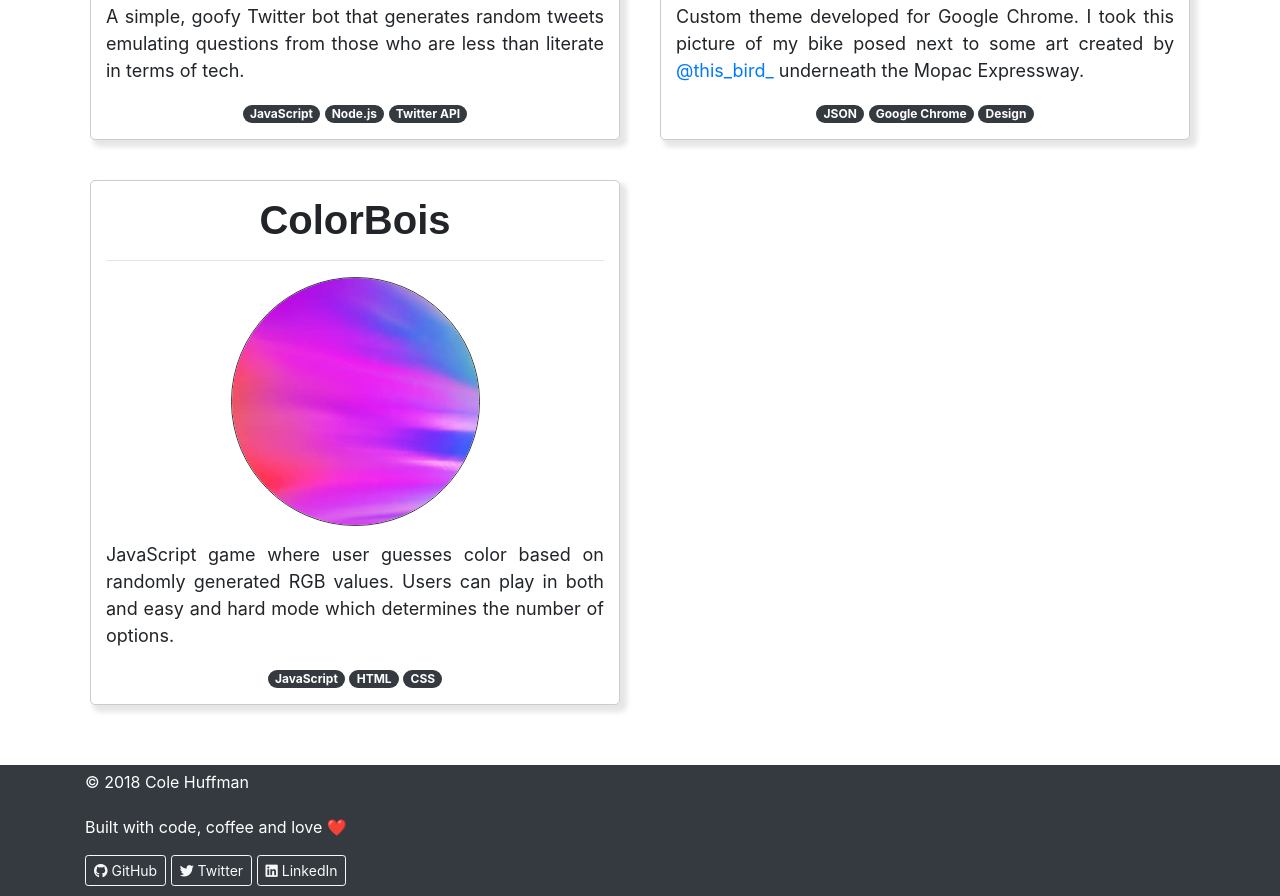
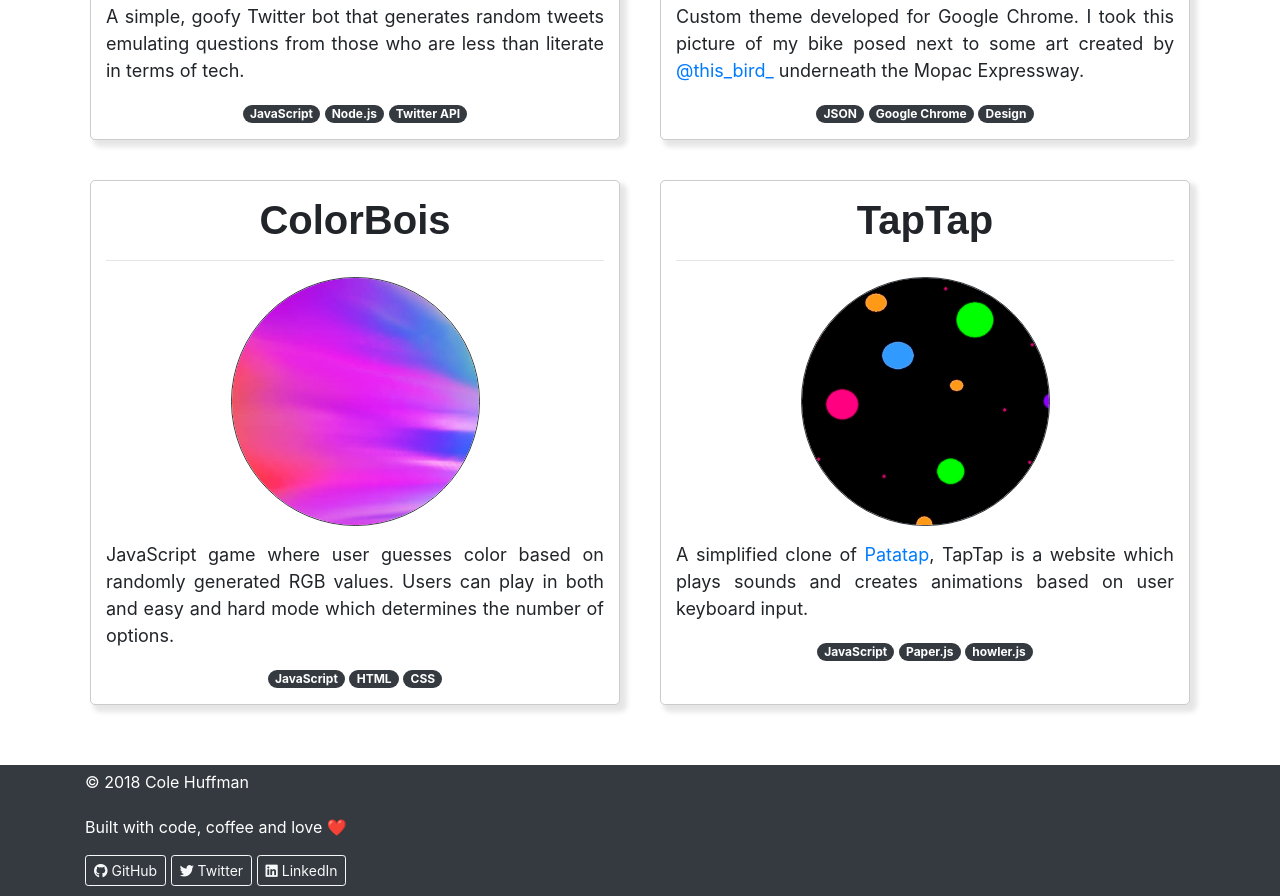
Before and after one commit to sureto96/sureto96.github.io, a plain HTML site: page portfolio.html in a window 1280 px wide. Shown: the part 468-1364 px from the top of the page. Drawn offline with nearby package versions, Linux system fonts and the light colour scheme; a web font is replaced by a local one.

Commit message:
Added TapTap link to portfolio

```diff
--- a/portfolio.html
+++ b/portfolio.html
@@ -88,6 +88,23 @@
           </div>
         </div>
 
+        <div class=" portfolio-item col-lg-6 col-md-6">
+          <div id="item-container">
+            <h1>TapTap</h1>
+
+            <hr>
+            <a href="https://sureto96.github.io/TapTap/" target="new">
+           <img class="portfolio-img" src="Photos/dots.jpg">
+        </a>
+            <p class="body-p">A simplified clone of <a href="https://www.patatap.com">Patatap</a>, TapTap is a website which plays sounds and creates animations based on user keyboard input.</p>
+
+            <span class="badge badge-pill badge-primary">JavaScript</span>
+            <span class="badge badge-pill badge-primary">Paper.js</span>
+            <span class="badge badge-pill badge-primary">howler.js</span>
+          </div>
+        </div>
+
+
       </div>
     </div>
   </div>
```
Also changed, not shown: Photos/dots.jpg (added).
